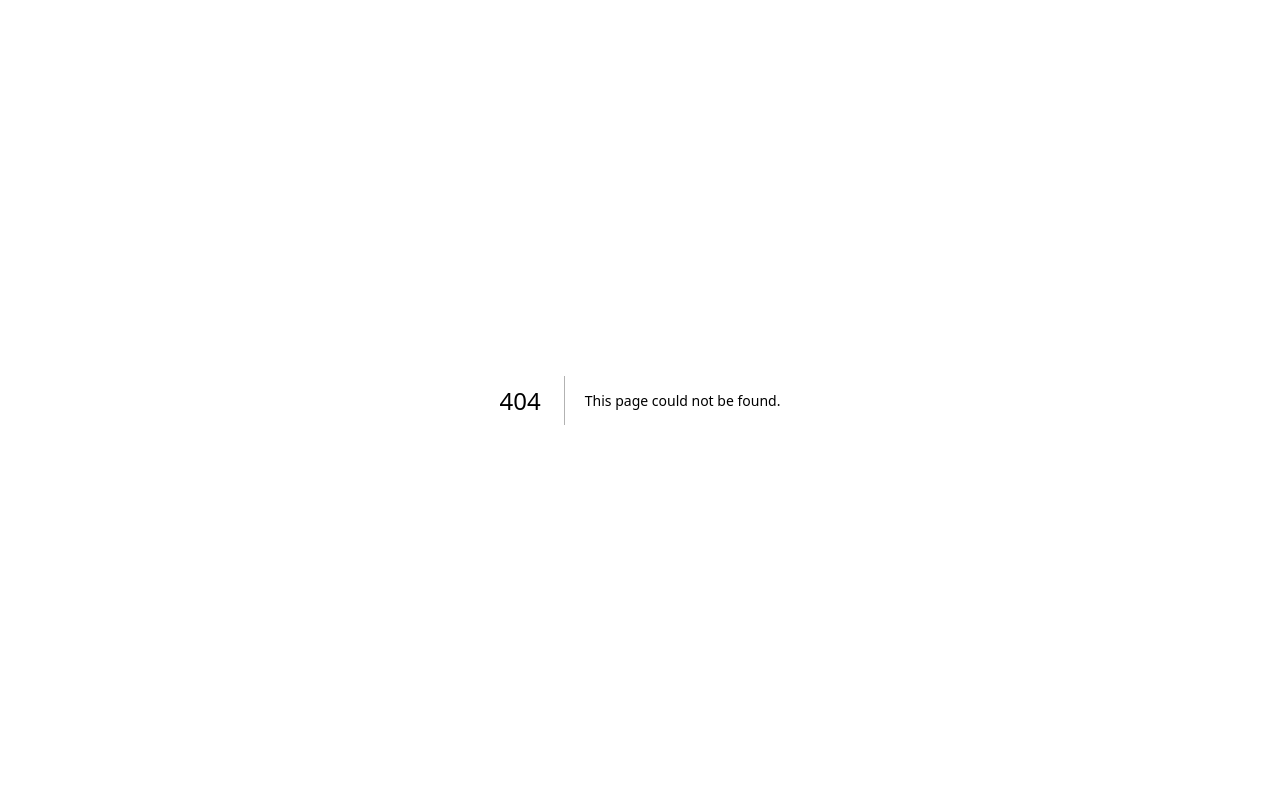
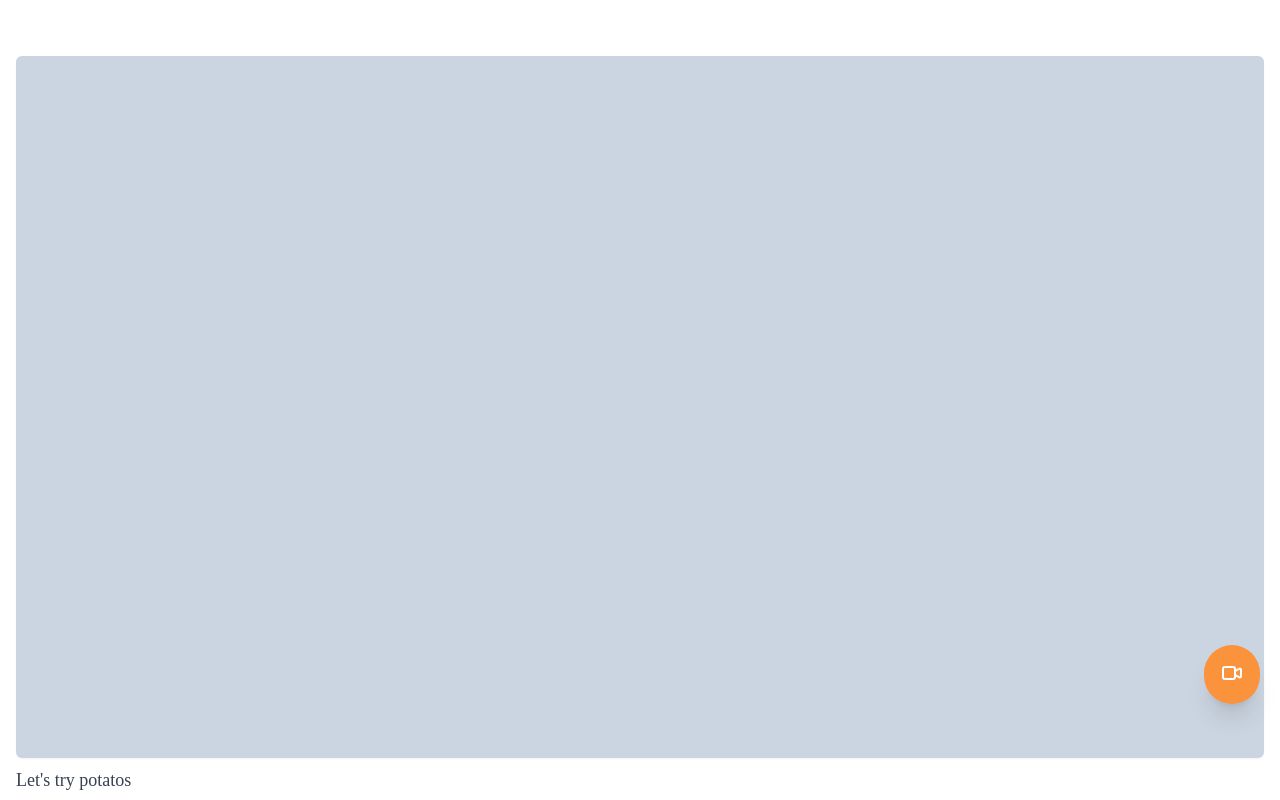
Before and after one commit to moko0428/carrot-market, a Next.js app: page /live in a window 1280 px wide. Before the commit this address had no page. Shown: the top 800 px of the page. Built offline with nearby package versions, Linux system fonts and the light colour scheme.

Commit message:
live page clear

```diff
--- /dev/null
+++ b/pages/live.tsx
@@ -0,0 +1,33 @@
+import { NextPage } from "next";
+
+const Live: NextPage = () => {
+  return (
+    <div className="py-10 divide-y-2 space-y-4">
+      {[1, 2, 3, 4, 5, 6].map((_, i) => (
+        <div className="pt-4 px-4 " key={i}>
+          <div className="w-full rounded-md shadow-sm bg-slate-300 aspect-video" />
+          <h3 className=" text-gray-700 text-lg mt-2">
+            Let&apos;s try potatos
+          </h3>
+        </div>
+      ))}
+      <button className="fixed bottom-24 right-5 border-none hover:bg-orange-500 cursor-pointer transition-colors bg-orange-400 rounded-full shadow-xl p-4 border-transparent text-white">
+        <svg
+          className="w-6 h-6"
+          fill="none"
+          stroke="currentColor"
+          viewBox="0 0 24 24"
+          xmlns="http://www.w3.org/2000/svg"
+        >
+          <path
+            strokeLinecap="round"
+            strokeLinejoin="round"
+            strokeWidth="2"
+            d="M15 10l4.553-2.276A1 1 0 0121 8.618v6.764a1 1 0 01-1.447.894L15 14M5 18h8a2 2 0 002-2V8a2 2 0 00-2-2H5a2 2 0 00-2 2v8a2 2 0 002 2z"
+          ></path>
+        </svg>
+      </button>
+    </div>
+  );
+};
+export default Live;
```
